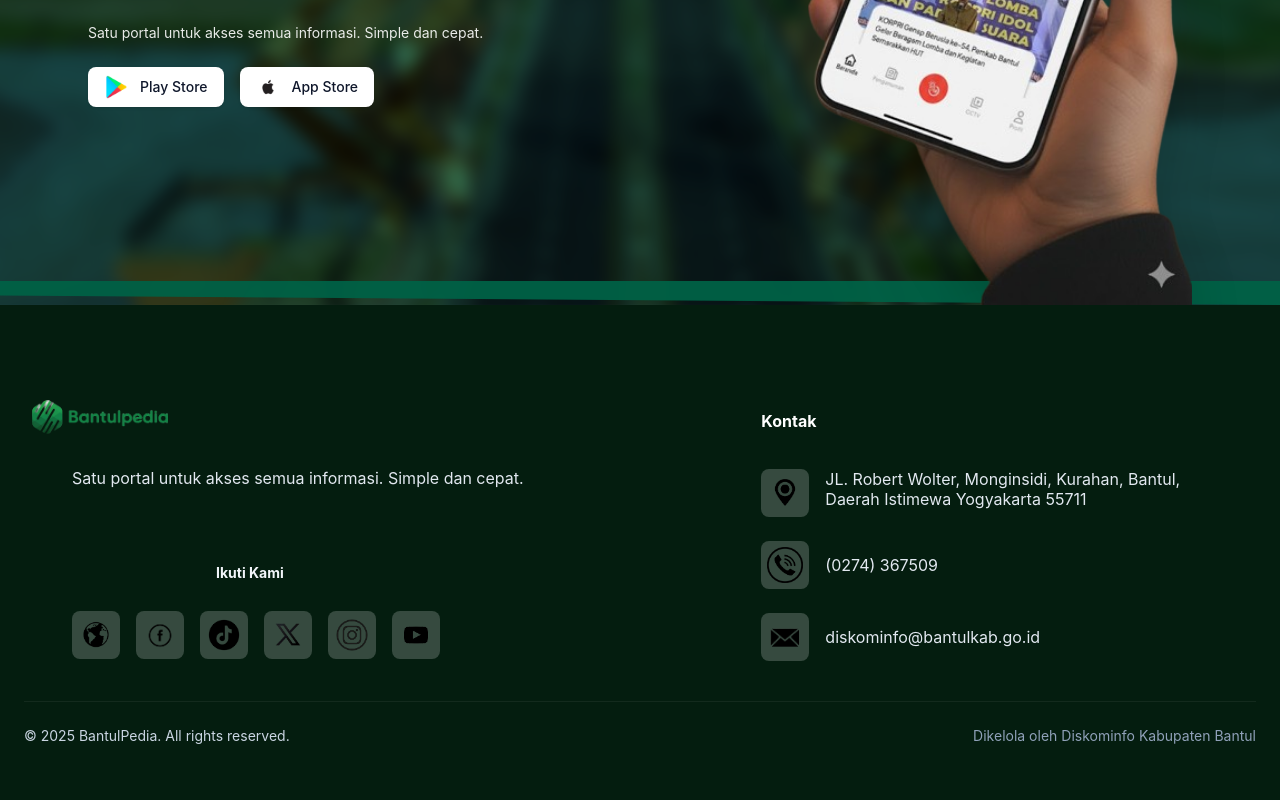
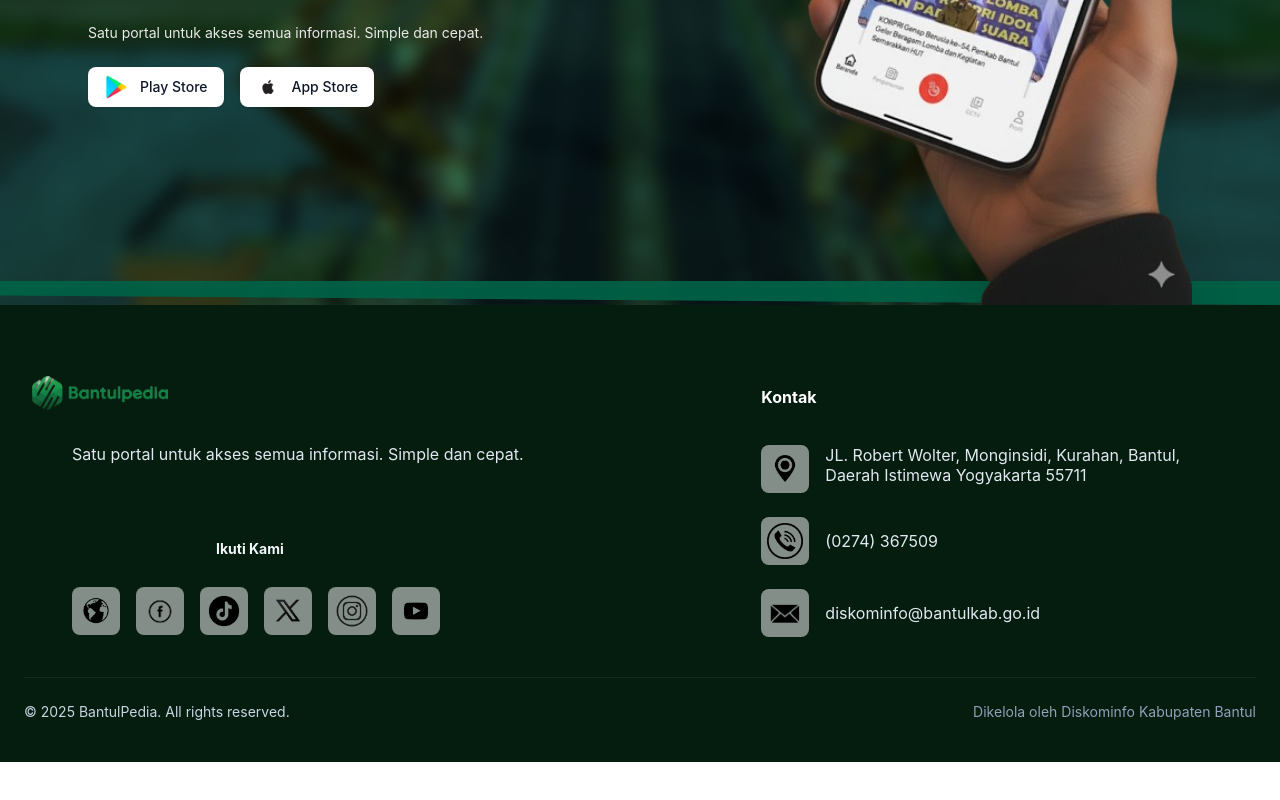
Before and after one commit to ulfhiraa/bantulpedia-website, a React (Vite) app: page / in a window 1280 px wide. Shown: the part 2700-3500 px from the top of the page. After the commit the page ends 3462 px from the top, so only its background shows below. Built offline with nearby package versions, Linux system fonts and the light colour scheme.

Commit message:
UPDATE - Footer

```diff
--- a/src/components/Footer.jsx
+++ b/src/components/Footer.jsx
@@ -15,7 +15,7 @@ import icMail from "../assets/icon-mail.png";
 export default function Footer() {
   return (
     <footer className="bg-[#041D0F] text-white">
-      <div className="max-w-7xl mx-auto px-6 py-12 lg:py-16">
+      <div className="max-w-7xl mx-auto px-6 py-10">
 
         {/* grid: pastikan semua kolom align ke atas */}
         <div className="grid grid-cols-1 lg:grid-cols-12 gap-8 items-start">
@@ -30,10 +30,6 @@ export default function Footer() {
               <div className="w-38 h-16 rounded-lg flex items-center justify-center p-2 shrink-0">
                 <img src={logo} alt="Bantulpedia" className="w-full h-full object-contain" />
               </div>
-
-              {/* <div className="mt-3">
-                <div className="text-lg font-bold text-emerald-600 leading-none">BantulPedia</div>
-              </div> */}
             </div>
 
             {/* Description & social */}
@@ -48,27 +44,27 @@ export default function Footer() {
                 </h4>
 
                 <div className="flex items-center gap-4">
-                  <a href="https://www.bantulkab.go.id/" aria-label="Website" className="w-12 h-12 flex items-center justify-center rounded-lg bg-white/20 hover:bg-white/30 transition">
+                  <a href="https://www.bantulkab.go.id/" aria-label="Website" className="w-12 h-12 flex items-center justify-center rounded-lg bg-white/50 hover:bg-white/30 transition">
                     <img src={icWeb} alt="web" className="w-12 h-12 object-contain" />
                   </a>
 
-                  <a href="https://www.facebook.com/pemkabbantul/" aria-label="Facebook" className="w-12 h-12 flex items-center justify-center rounded-lg bg-white/20 hover:bg-white/30 transition">
+                  <a href="https://www.facebook.com/pemkabbantul/" aria-label="Facebook" className="w-12 h-12 flex items-center justify-center rounded-lg bg-white/50 hover:bg-white/30 transition">
                     <img src={icFb} alt="facebook" className="w-12 h-12 object-contain" />
                   </a>
 
-                  <a href="https://www.tiktok.com/@pemkabbantul" aria-label="TikTok" className="w-12 h-12 flex items-center justify-center rounded-lg bg-white/20 hover:bg-white/30 transition">
+                  <a href="https://www.tiktok.com/@pemkabbantul" aria-label="TikTok" className="w-12 h-12 flex items-center justify-center rounded-lg bg-white/50 hover:bg-white/30 transition">
                     <img src={icTiktok} alt="tiktok" className="w-10 h-12 object-contain" />
                   </a>
 
-                  <a href="https://x.com/pemkabbantul" aria-label="X" className="w-12 h-12 flex items-center justify-center rounded-lg bg-white/20 hover:bg-white/30 transition">
+                  <a href="https://x.com/pemkabbantul" aria-label="X" className="w-12 h-12 flex items-center justify-center rounded-lg bg-white/50 hover:bg-white/30 transition">
                     <img src={icX} alt="x" className="w-10 h-12 object-contain" />
                   </a>
 
-                  <a href="https://www.instagram.com/pemkabbantul/" aria-label="Instagram" className="w-12 h-12 flex items-center justify-center rounded-lg bg-white/20 hover:bg-white/30 transition">
+                  <a href="https://www.instagram.com/pemkabbantul/" aria-label="Instagram" className="w-12 h-12 flex items-center justify-center rounded-lg bg-white/50 hover:bg-white/30 transition">
                     <img src={icIg} alt="instagram" className="w-9 h-12 object-contain" />
                   </a>
 
-                  <a href="https://www.youtube.com/c/BantulTV" aria-label="YouTube" className="w-12 h-12 flex items-center justify-center rounded-lg bg-white/20 hover:bg-white/30 transition">
+                  <a href="https://www.youtube.com/c/BantulTV" aria-label="YouTube" className="w-12 h-12 flex items-center justify-center rounded-lg bg-white/50 hover:bg-white/30 transition">
                     <img src={icYt} alt="youtube" className="w-12 h-12 object-contain" />
                   </a>
                 </div>
@@ -82,7 +78,7 @@ export default function Footer() {
 
             <div className="space-y-6 text-slate-200">
               <div className="flex items-start gap-4">
-                <div className="w-12 h-12 bg-white/20 rounded-lg flex items-center justify-center shrink-0">
+                <div className="w-12 h-12 bg-white/50 rounded-lg flex items-center justify-center shrink-0">
                   <img src={icPin} alt="alamat" className="w-12 h-12 object-contain" />
                 </div>
                 <p className="leading-tight">
@@ -92,14 +88,14 @@ export default function Footer() {
               </div>
 
               <div className="flex items-center gap-4">
-                <div className="w-12 h-12 bg-white/20 rounded-lg flex items-center justify-center shrink-0">
+                <div className="w-12 h-12 bg-white/50 rounded-lg flex items-center justify-center shrink-0">
                   <img src={icPhone} alt="telepon" className="w-9 h-12 object-contain" />
                 </div>
                 <p>(0274) 367509</p>
               </div>
 
               <div className="flex items-center gap-4">
-                <div className="w-12 h-12 bg-white/20 rounded-lg flex items-center justify-center shrink-0">
+                <div className="w-12 h-12 bg-white/50 rounded-lg flex items-center justify-center shrink-0">
                   <img src={icMail} alt="email" className="w-12 h-12 object-contain" />
                 </div>
                 <p>diskominfo@bantulkab.go.id</p>
```
